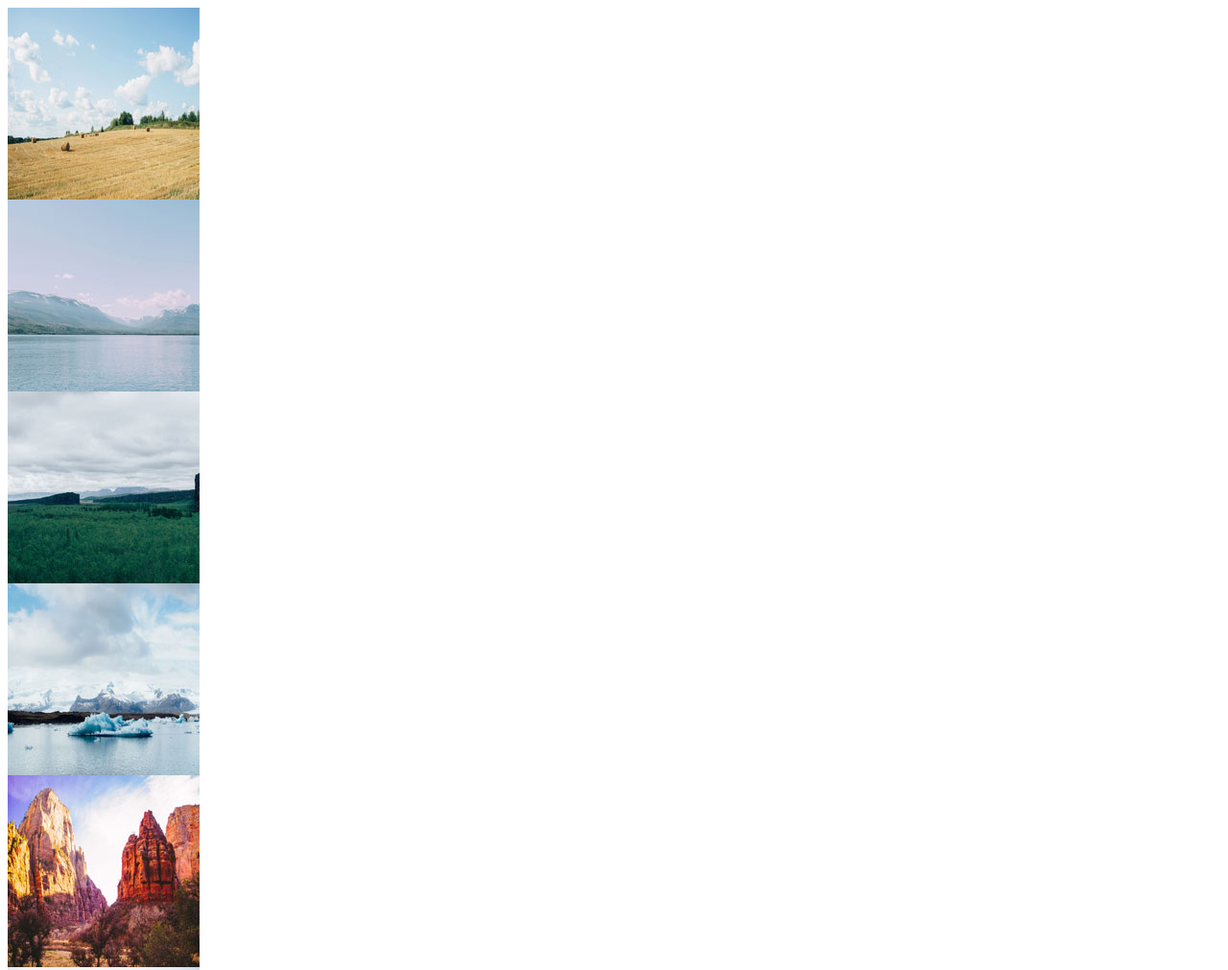
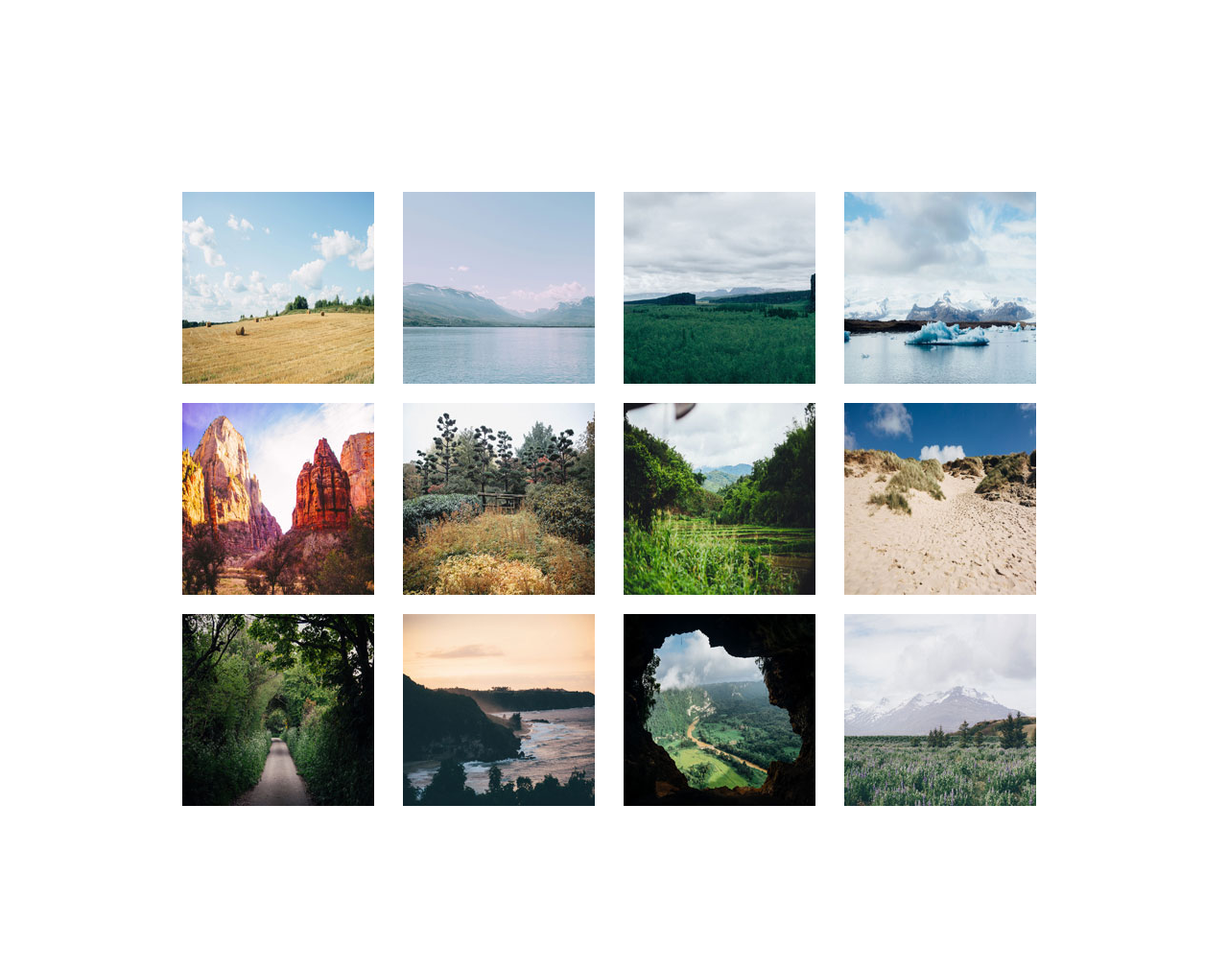
Before and after one commit to Hermeshasnowings/Interactive-Photo-Gallery, a plain HTML site: page index.html in a window 1280 px wide. Shown: the top 1011 px of the page at 96% size. Drawn offline with Linux system fonts and the light colour scheme.

Commit message:
grid done

```diff
--- a/styles.css
+++ b/styles.css
@@ -1,6 +1,7 @@
 .container {
+    max-width: 900px;
+    margin: 200px auto;
     display: grid;
-    grid-template-columns: 4fr;
-    grid-template-rows: 4fr;
-
+    grid-template-columns: repeat(4, 1fr);
+    grid-gap: 20px;
 }
```
